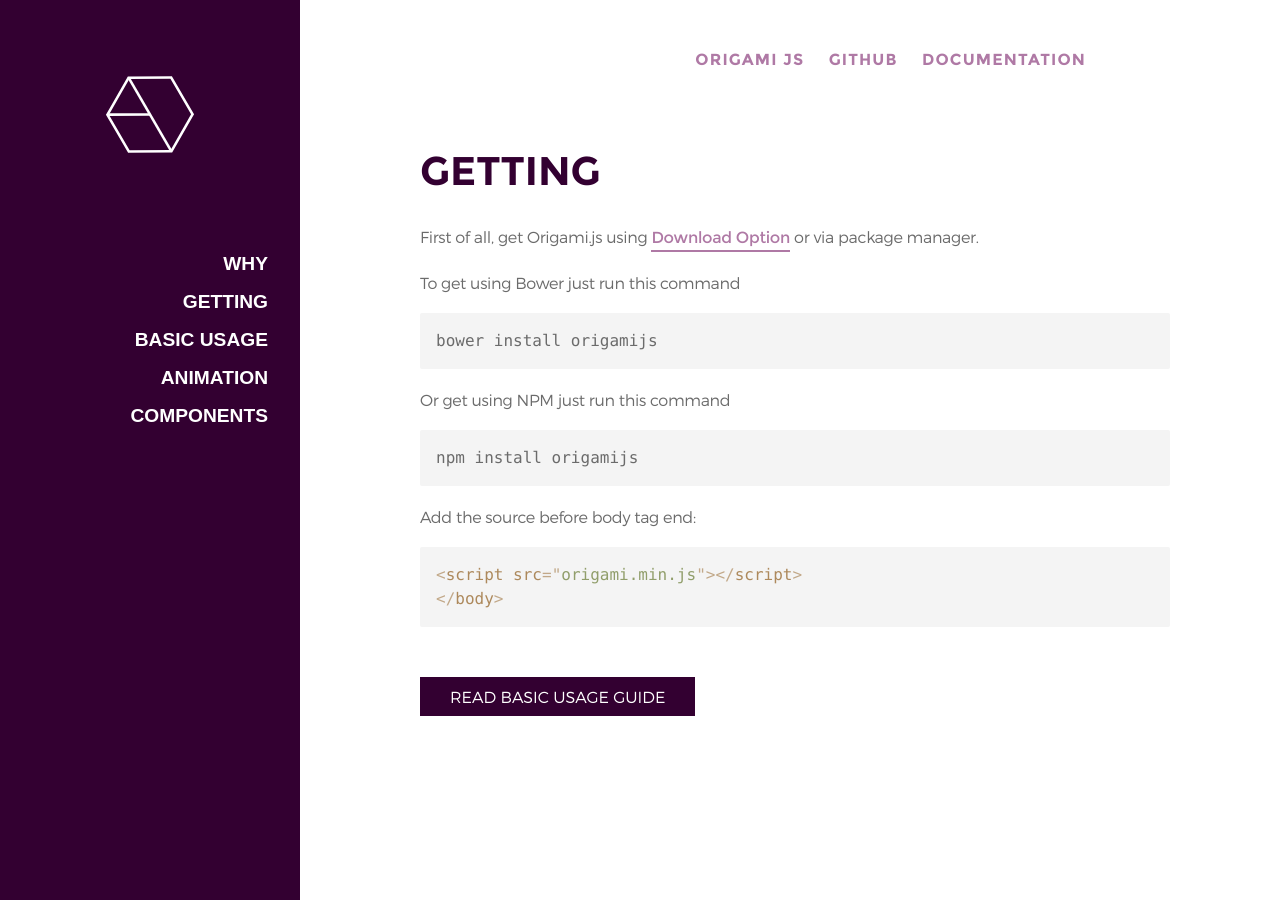
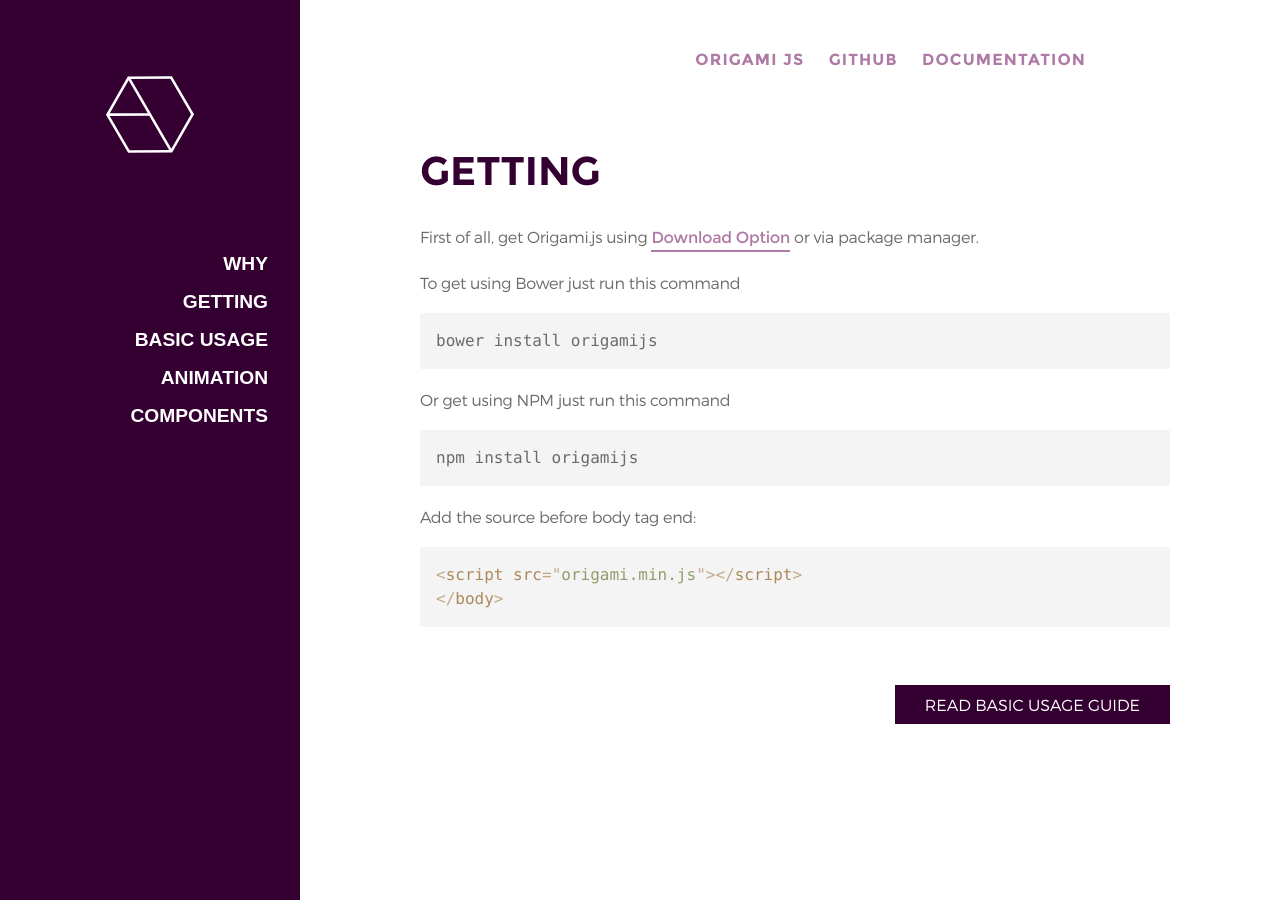
Before and after one commit to raphamorim/origamijs, a Jekyll site: the page built from _docs/2-getting.md, in a window 1280 px wide. Built offline with Jekyll 4.4.1, drawn with Linux system fonts in a browser that asks for light colours.

Commit message:
fix btn continue read

```diff
--- a/assets/stylesheet/molecules/join.scss
+++ b/assets/stylesheet/molecules/join.scss
@@ -85,6 +85,9 @@
 
 .read-wrapper {
     margin: 60px 0;
+    margin-right: 110px;
+    float: right;
+    margin-bottom: 100px;
 }
 
 @media screen and (max-width: 840px) {
```
